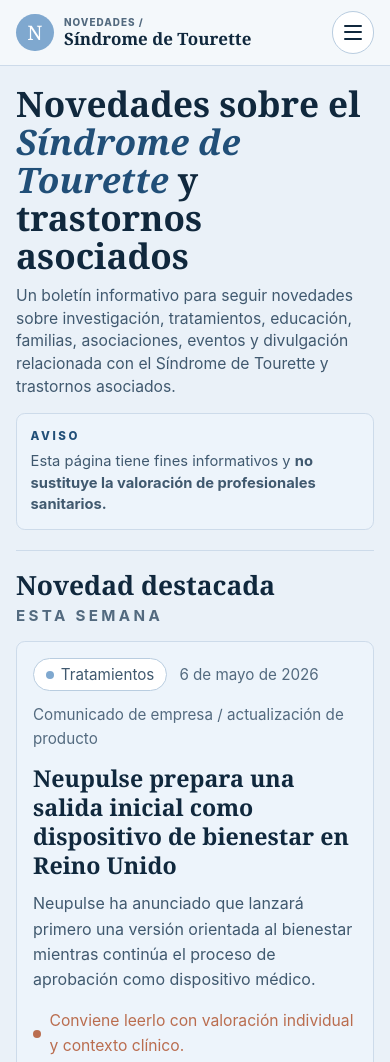
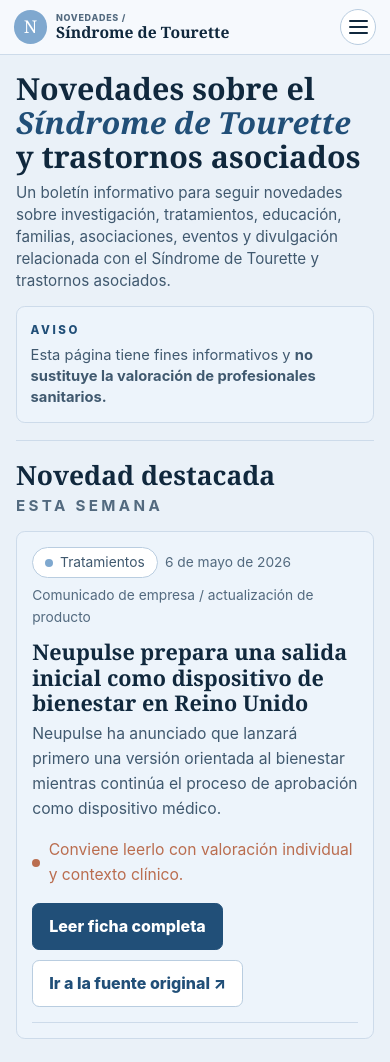
Before and after one commit to sergioberdiales/novedades-tourette, an Astro site: page / in a window 390 px wide. Shown: the top 1062 px of the page. Built offline with nearby package versions, Linux system fonts and the light colour scheme; Astro itself is replaced by a stand-in of ours.

Commit message:
Compactar cabecera y tarjetas móviles

```diff
--- a/src/styles/global.css
+++ b/src/styles/global.css
@@ -952,22 +952,25 @@ dd a {
     width: 100%;
     min-height: 0;
     display: flex;
-    padding: 0.7rem 1rem;
+    gap: 0.65rem;
+    padding: 0.55rem 0.85rem;
+    background: rgba(247, 250, 253, 0.96);
   }
 
   .brand-lockup {
-    gap: 0.65rem;
+    gap: 0.55rem;
     min-width: 0;
   }
 
   .brand-mark {
-    width: 2.35rem;
-    height: 2.35rem;
-    font-size: 1.25rem;
+    width: 2.1rem;
+    height: 2.1rem;
+    font-size: 1.1rem;
   }
 
   .brand-lockup strong {
-    font-size: 1.06rem;
+    font-size: 0.98rem;
+    line-height: 1.02;
   }
 
   .footer-brand strong {
@@ -980,9 +983,9 @@ dd a {
   }
 
   .brand-lockup small {
-    margin-bottom: 0.12rem;
-    font-size: 0.62rem;
-    letter-spacing: 0.1em;
+    margin-bottom: 0.08rem;
+    font-size: 0.56rem;
+    letter-spacing: 0.08em;
   }
 
   .mobile-menu {
@@ -990,9 +993,18 @@ dd a {
     margin-left: auto;
   }
 
+  .mobile-menu summary {
+    width: 2.25rem;
+    height: 2.25rem;
+  }
+
+  .mobile-menu-panel {
+    top: calc(100% + 0.45rem);
+  }
+
   .hero-panel {
     gap: 0.9rem;
-    padding: 1.2rem 0 1.25rem;
+    padding: 1rem 0 1.05rem;
   }
 
   .hero-copy-block .eyebrow {
@@ -1000,8 +1012,8 @@ dd a {
   }
 
   h1 {
-    font-size: clamp(2rem, 9vw, 2.45rem);
-    line-height: 1.08;
+    font-size: clamp(1.75rem, 7.8vw, 2.15rem);
+    line-height: 1.12;
   }
 
   h2 {
@@ -1009,8 +1021,8 @@ dd a {
   }
 
   .hero-copy {
-    margin-top: 0.65rem;
-    font-size: 0.98rem;
+    margin-top: 0.55rem;
+    font-size: 0.95rem;
     line-height: 1.45;
   }
 
@@ -1041,26 +1053,29 @@ dd a {
   }
 
   .featured-card {
-    padding: 1rem;
+    gap: 1rem;
+    padding: 0.95rem;
   }
 
   .featured-main {
-    padding-bottom: 1rem;
+    padding-bottom: 0.9rem;
   }
 
   .featured-main h3 {
-    margin-top: 0.8rem;
-    font-size: 1.45rem;
+    margin: 0.65rem 0 0.45rem;
+    font-size: 1.35rem;
+    line-height: 1.17;
   }
 
   .featured-main p,
   .method-copy,
   .lead {
-    font-size: 1rem;
+    font-size: 0.98rem;
   }
 
   .featured-actions {
-    margin-top: 1.1rem;
+    gap: 0.65rem;
+    margin-top: 0.95rem;
   }
 
   .featured-side {
@@ -1073,11 +1088,51 @@ dd a {
 
   .post-grid {
     grid-template-columns: 1fr;
+    gap: 0.85rem;
   }
 
   .post-card {
     min-height: auto;
-    padding: 1.35rem;
+    gap: 0.65rem;
+    padding: 1rem;
+  }
+
+  .post-card h3 {
+    font-size: 1.18rem;
+    line-height: 1.18;
+  }
+
+  .post-card p {
+    display: -webkit-box;
+    overflow: hidden;
+    -webkit-box-orient: vertical;
+    -webkit-line-clamp: 3;
+    font-size: 0.98rem;
+    line-height: 1.4;
+  }
+
+  .item-meta,
+  .card-meta {
+    gap: 0.45rem;
+    font-size: 0.86rem;
+  }
+
+  .category-pill,
+  .category-dot {
+    font-size: 0.86rem;
+  }
+
+  .tag-list {
+    gap: 0.35rem;
+  }
+
+  .tag-list span {
+    font-size: 0.78rem;
+    padding: 0.22rem 0.48rem;
+  }
+
+  .card-divider {
+    margin-top: 0.15rem;
   }
 
   .post-detail {
@@ -1092,6 +1147,11 @@ dd a {
   .card-actions {
     align-items: flex-start;
     flex-direction: column;
+    gap: 0.45rem;
+  }
+
+  .card-source {
+    font-size: 0.88rem;
   }
 
   .card-source strong {
```
